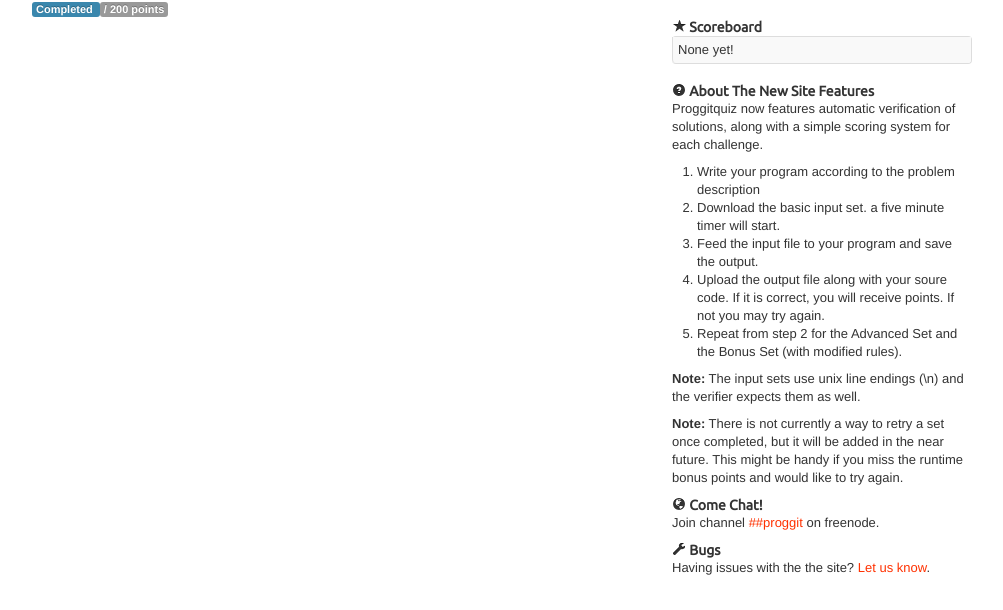
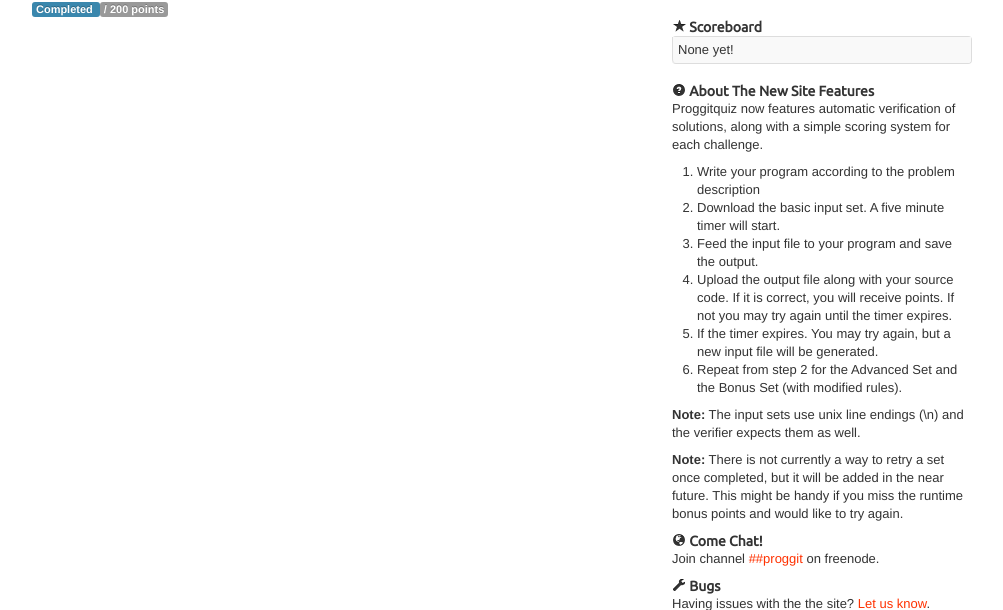
Before and after one commit to sixthgear/proggitquiz, a Django app: template pq/templates/challenge.html in a window 1280 px wide. Shown: the part 136-746 px from the top of the page, without its empty margins (138-1141 px from the left). Run offline with Django 3.2, Linux system fonts and the light colour scheme; the template is opened without the code that fills it, so the values that code supplies are empty; parts of the project's set-up code (start-up, migrations or seed data) failed here and were passed over; some libraries are stand-ins or nearby versions.

Commit message:
corrected some template spelling mistakes. fixed challenge list display

```diff
--- a/pq/templates/challenge.html
+++ b/pq/templates/challenge.html
@@ -129,9 +129,10 @@
         <ol>
 
 <li>Write your program according to the problem description</li>
-<li>Download the basic input set. a five minute timer will start.</li>
+<li>Download the basic input set. A five minute timer will start.</li>
 <li>Feed the input file to your program and save the output.</li>
-<li>Upload the output file along with your soure code. If it is correct, you will receive points. If not you may try again.</li>
+<li>Upload the output file along with your source code. If it is correct, you will receive points. If not you may try again until the timer expires.</li>
+<li>If the timer expires. You may try again, but a new input file will be generated.</li>
 <li>Repeat from step 2 for the Advanced Set and the Bonus Set (with modified rules).</li>
 </ol>
 
--- a/pq/templates/registration/activation_email_subject.txt
+++ b/pq/templates/registration/activation_email_subject.txt
@@ -1 +1 @@
-[proggitquiz.com] Activate your accout
+[proggitquiz] Activate your account
--- a/pq/templatetags/challenges.py
+++ b/pq/templatetags/challenges.py
@@ -18,9 +18,9 @@ register = template.Library()
 @register.inclusion_tag('current_challenges.html')
 def current_challenges(size=0):
     if size == 0:
+        problems = Problem.objects.filter(status__gte=2)
+    else:
         problems = Problem.objects.filter(status=2)
-    else:
-        problems = Problem.objects.filter(status__gte=2)
 
     context = {"problems": problems, "size": size}
     return context
```
